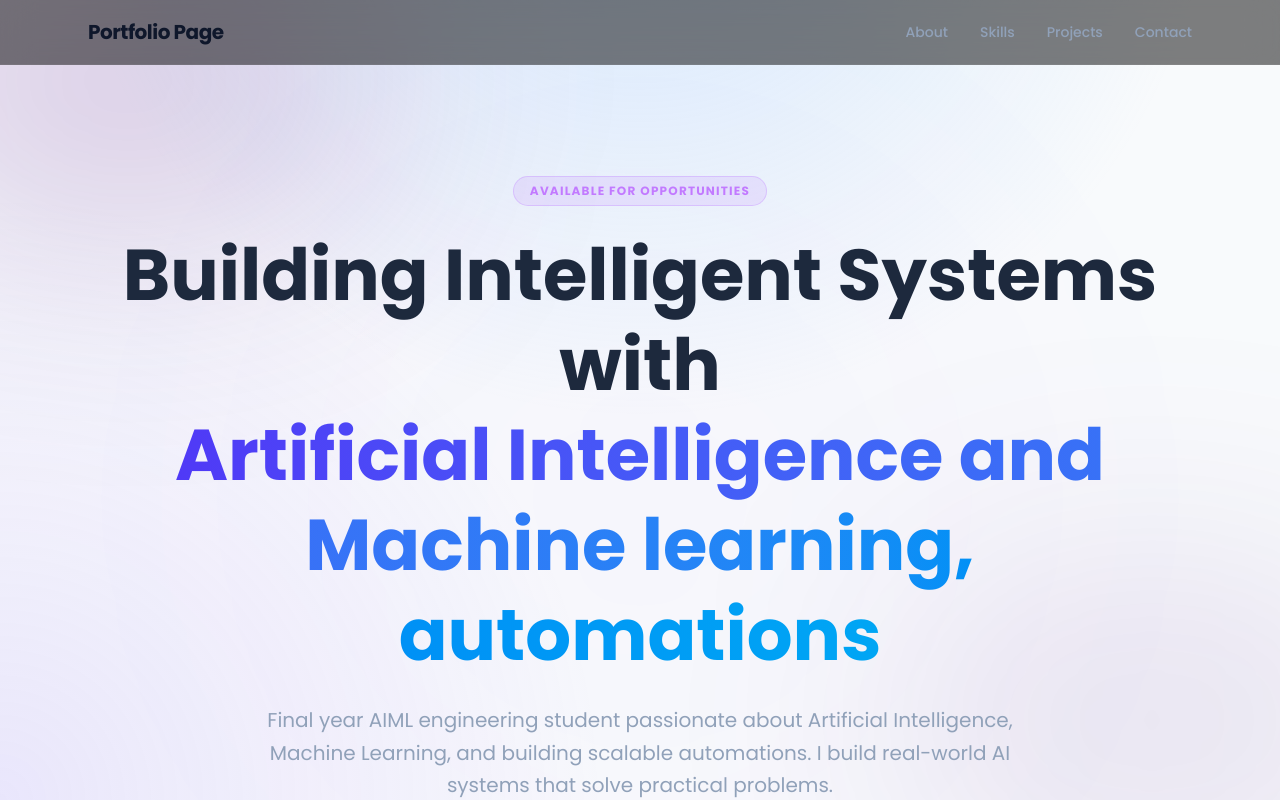
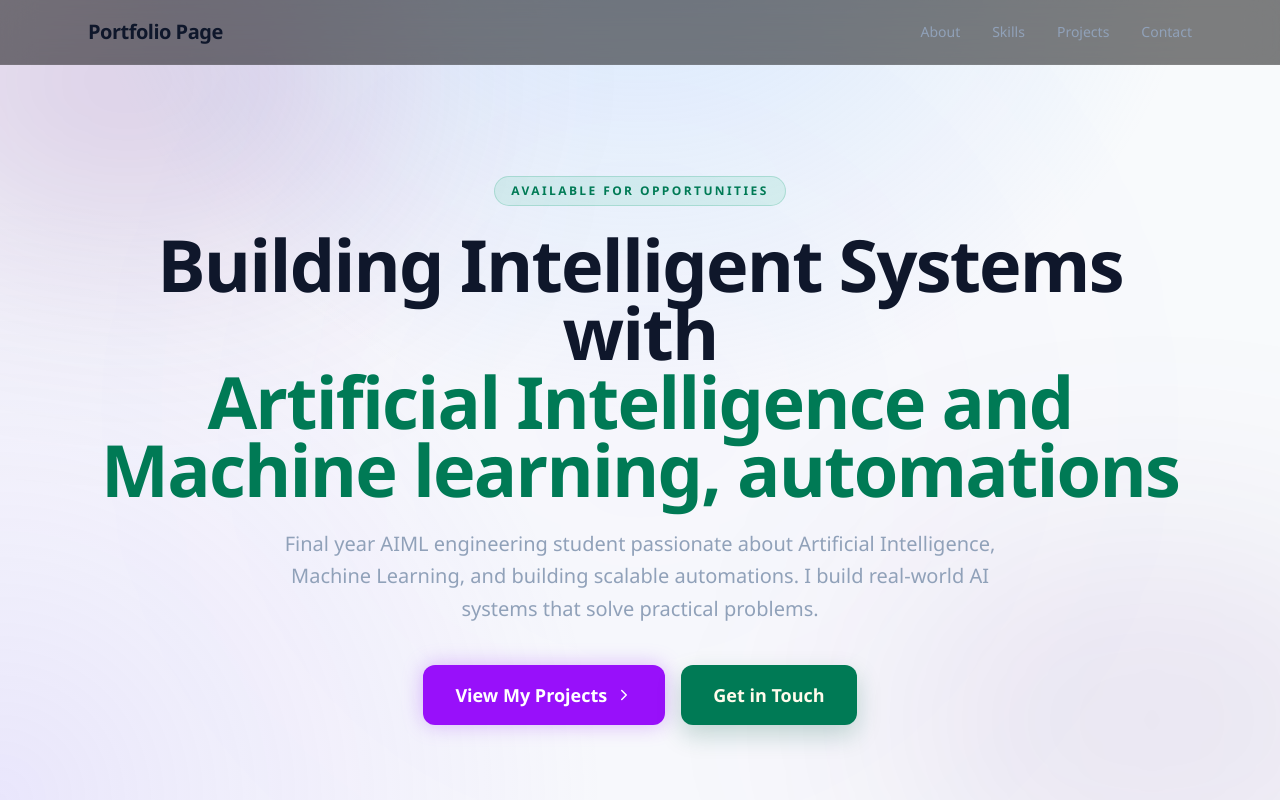
Before and after one commit to LNPrasad-droid/Portfolio, a React (Vite) app: page / in a window 1280 px wide. Shown: the top 800 px of the page. Built offline with nearby package versions, Linux system fonts and the light colour scheme.

Commit message:
Update portfolio title and PWA hero styling

```diff
--- a/index.html
+++ b/index.html
@@ -3,7 +3,7 @@
   <head>
     <meta charset="UTF-8" />
     <meta name="viewport" content="width=device-width, initial-scale=1.0" />
-    <title>My Google AI Studio App</title>
+    <title>Portfolio</title>
   </head>
   <body>
     <div id="root"></div>
--- a/src/App.tsx
+++ b/src/App.tsx
@@ -131,12 +131,12 @@ export default function App() {
             animate={{ opacity: 1, scale: 1 }}
             transition={{ duration: 0.8 }}
           >
-            <span className="inline-block px-4 py-1.5 mb-6 text-xs font-bold tracking-widest uppercase bg-purple-500/10 border border-purple-500/20 rounded-full text-purple-400">
+            <span className="inline-block px-4 py-1.5 mb-6 text-xs font-bold tracking-[0.2em] uppercase bg-emerald-500/10 border border-emerald-600/20 rounded-full text-emerald-700">
               Available for Opportunities
             </span>
-            <h1 className="text-5xl md:text-7xl font-bold mb-6 leading-tight">
+            <h1 className="hero-display text-5xl md:text-7xl font-extrabold mb-6 leading-[0.95]">
               Building Intelligent Systems with <br />
-              <span className="glow-text">Artificial Intelligence and Machine learning, automations</span>
+              <span className="hero-accent-text">Artificial Intelligence and Machine learning, automations</span>
             </h1>
             <p className="text-slate-400 text-lg md:text-xl max-w-3xl mx-auto mb-10 leading-relaxed">
               Final year AIML engineering student passionate about Artificial Intelligence, Machine Learning, and building scalable automations. I build real-world AI systems that solve practical problems.
--- a/src/index.css
+++ b/src/index.css
@@ -1,4 +1,3 @@
-@import url('https://fonts.googleapis.com/css2?family=Poppins:wght@300;400;500;600;700&display=swap');
 @import "tailwindcss";
 
 @layer base {
@@ -8,7 +7,7 @@
 
   body {
     @apply bg-slate-50 text-slate-800 antialiased;
-    font-family: "Poppins", ui-sans-serif, system-ui, sans-serif;
+    font-family: "Segoe UI", "SF Pro Display", "Helvetica Neue", ui-sans-serif, system-ui, sans-serif;
     background-image:
       radial-gradient(circle at 50% -20%, rgba(147, 197, 253, 0.35) 0%, transparent 50%),
       radial-gradient(circle at 0% 100%, rgba(167, 139, 250, 0.18) 0%, transparent 40%);
@@ -33,6 +32,14 @@
     @apply text-transparent bg-clip-text bg-gradient-to-r from-indigo-600 to-sky-500;
   }
 
+  .hero-display {
+    @apply text-slate-900 tracking-tight;
+  }
+
+  .hero-accent-text {
+    @apply text-emerald-700;
+  }
+
   .section-container {
     @apply max-w-6xl mx-auto px-6 py-24;
   }
```
